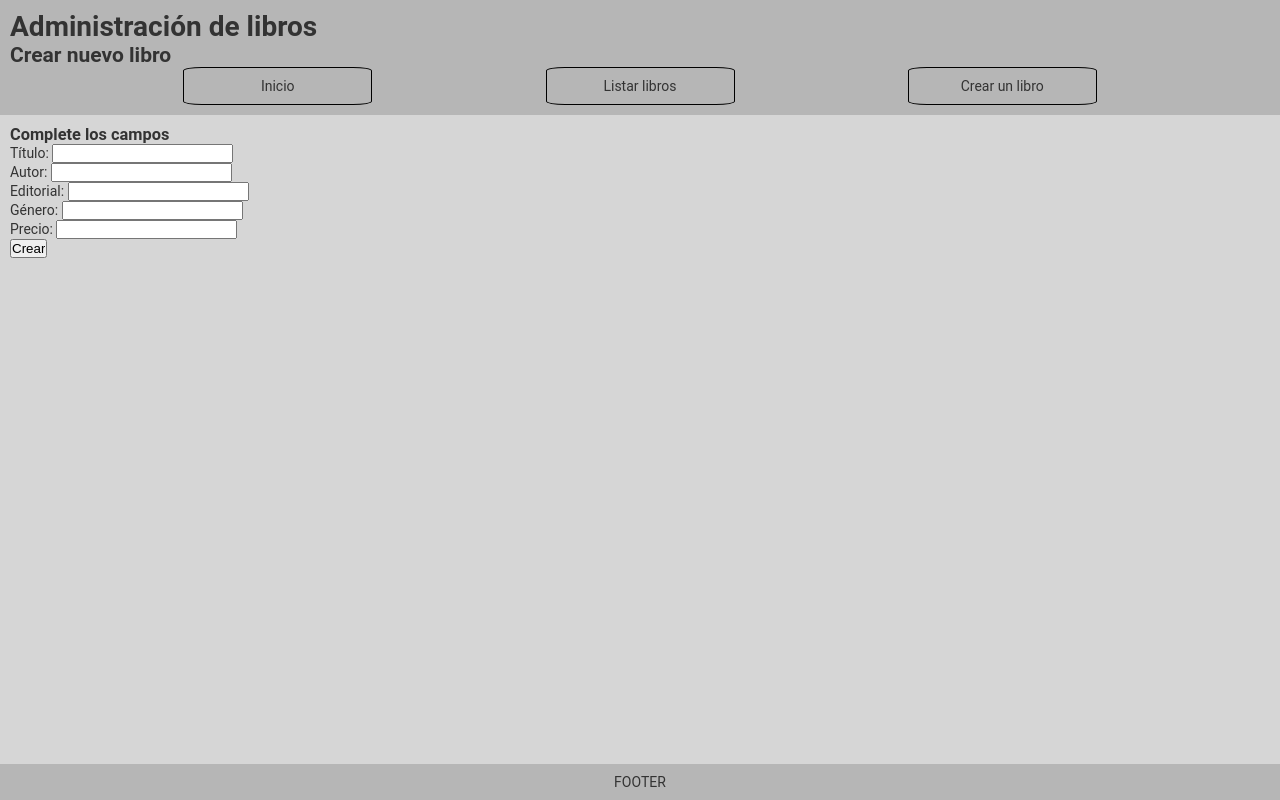
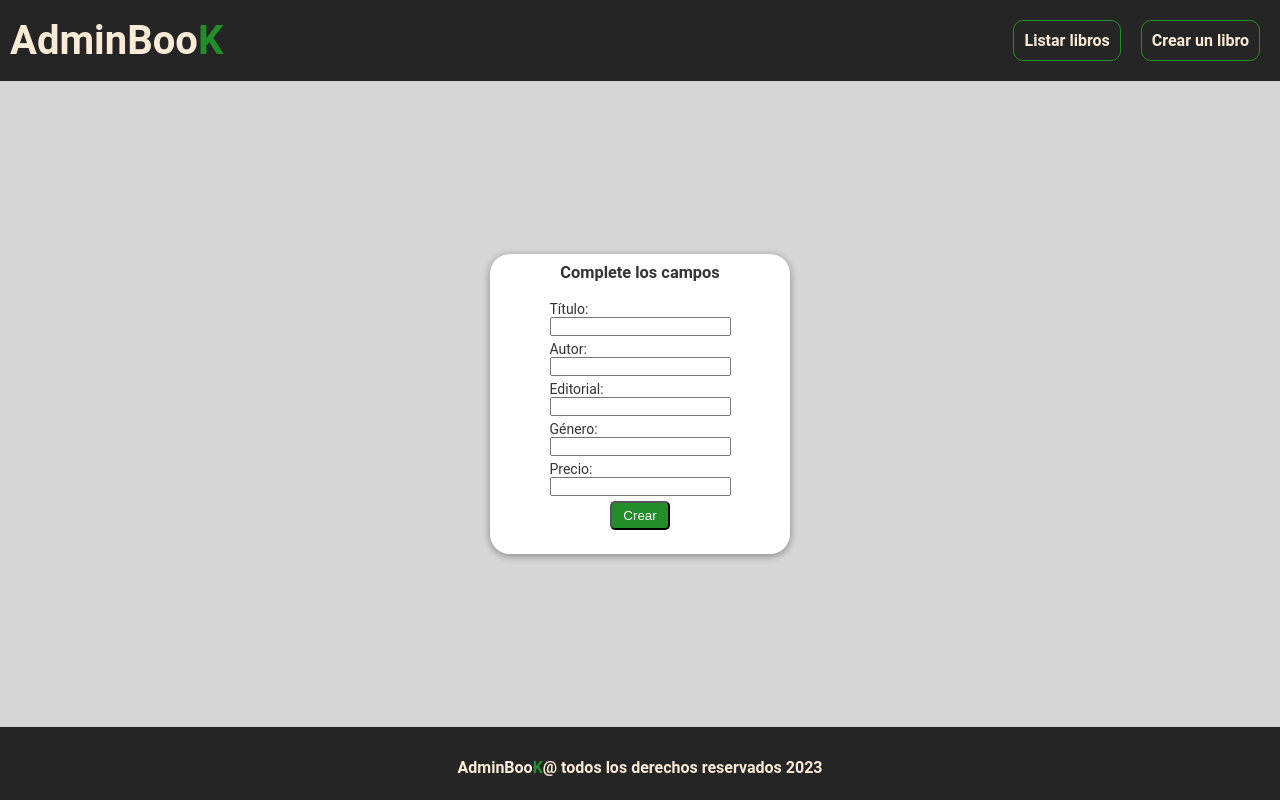
Before and after one commit to NahuelNGomez/TPIntegradorCaC, a Django app: page /libros/create in a window 1280 px wide. Run offline with Django 5.2, Linux system fonts and the light colour scheme.

Commit message:
creacion de stylos

```diff
--- a/app_integrador/static/app_integrador/css/base.css
+++ b/app_integrador/static/app_integrador/css/base.css
@@ -21,23 +21,28 @@ header, main, padding{
     padding: 10px;
 }
 
-header{
+header, footer{
     display: flex;
-    background-color: #b6b6b6;
-    flex-direction: column;
+    background-color: #262525;
+
 }
+
+nav{
+    display: flex;
+    justify-content: space-between;
+    align-items: center;
+    width: 100%;
+}
+
 nav ul {
     list-style: none;
-    margin: 0;
-    padding: 0;
     display: flex;
     justify-content: space-evenly;
     align-items: center;
 }
 nav ul li{
-    width: 15%;
     text-align: center;
-    height: 10%;
+    padding: 10px;
 }
 
 nav ul li a{
@@ -45,23 +50,41 @@ nav ul li a{
     display: flex;
     justify-content: center;
     align-items: center;
-    background-color: #b6b6b6;
     padding: 10px;
-    border: black 1px solid;
-    border-radius: 10%;
-    color:#333;
+    border: #228d29 1px solid;
+    border-radius: 10px;
+    color:antiquewhite;
     transition: all 0.4s ease-in-out;
+    font-size: 1rem;
+    font-weight: bold;
 }
 
 nav ul li a:hover{
-    background-color: #333;
-    color: #b6b6b6;
+    background-color:  #228d29;
+    border: white 1px solid;
+    transform: scale(1.1);
+}
+
+
+
+h1 a{
+    color: antiquewhite;
+    font-size: 2.5rem;
+    font-weight: bold;
+    text-decoration: none;
+}
+
+h1 span{
+    color: #228d29;
 }
 
 footer{
-    background-color: #b6b6b6;
+    padding: 20px;
     display: flex;
     justify-content: center;
     align-items: center;
-    padding: 10px;
 }
+
+footer h1 a{
+    font-size: 1rem;
+}
--- /dev/null
+++ b/app_integrador/static/app_integrador/css/libros_crear.css
@@ -0,0 +1,54 @@
+
+main{
+    display: flex;
+    justify-content: center;
+    align-items: center;
+}
+
+.container{
+    display: flex;
+    flex-direction: column;
+    justify-content: space-evenly;
+    align-items: center;
+    width: 300px;
+    height: 300px;
+    background-color: #ffff;
+    border-radius: 20px;
+    box-shadow: 0px 2px 7px 1px rgba(0, 0, 0, 0.3);
+}
+
+form{
+    display: flex;
+    flex-direction: column;
+    justify-content: space-between;
+    padding: 10px;
+}
+
+.container h3 {
+    text-align: center;
+}
+
+form input {
+    margin-bottom: 5px;
+}
+
+form input[type="submit"] {
+    background-color: #228d29;
+    color: white;
+    cursor: pointer;
+    width: 60px;
+    padding: 5px;
+    border-radius: 5px;
+    margin-left: auto;
+    margin-right: auto;
+
+}
+
+form input[type="submit"]:hover{
+    transform: scale(1.1);
+}
+
+form p{
+    display: flex;
+    flex-direction: column;
+}
--- a/app_integrador/templates/app_integrador/base.html
+++ b/app_integrador/templates/app_integrador/base.html
@@ -11,24 +11,27 @@
 </head>
 
 <body>
+
     <header>
-        <h1>Administración de libros</h1>
-        <h2>{% block section_title %} {% endblock %}</h2>
+
+        <!-- <h2>{% block section_title %} {% endblock %}</h2>-->
         <nav>
+            <h1> <a href="{% url 'index' %}">AdminBoo<span>K</span></a></h1>
             <ul>
-                <li><a href="{% url 'index' %}">Inicio</a></li>
                 <li><a href="{% url 'libros_listado' %}">Listar libros</a></li>
                 <li><a href="{% url 'libro_crear' %}">Crear un libro</a></li>
             </ul>
         </nav>
     </header>
+
     <main>
         {% block mainContent %}
         {% endblock %}
     </main>
-    <footer>
-        FOOTER
-    </footer>
+
+   <footer>
+    <h1> <a href="{% url 'index' %}">AdminBoo<span>K</span>@ todos los derechos reservados 2023</a></h1>
+   </footer>
 
 </body>
 
--- a/app_integrador/templates/app_integrador/index.html
+++ b/app_integrador/templates/app_integrador/index.html
@@ -1,7 +1,7 @@
 {% extends "app_integrador/base.html" %}
 {% load static %}
 {% block title %}App Integrador{% endblock %}
-{% block section_title %} index {% endblock %}
+{% block section_title %} indexjs {% endblock %}
 {% block extra_css %}
 <link rel="stylesheet" href="{% static 'app_integrador/css/index.css' %}">
 {% endblock %}
--- a/app_integrador/templates/app_integrador/libro_crear.html
+++ b/app_integrador/templates/app_integrador/libro_crear.html
@@ -2,12 +2,17 @@
 {% load static %}
 {% block title %}App Integrador{% endblock %}
 {% block section_title %} Crear nuevo libro {% endblock %}
-{% block extra_css %} {% endblock %}
+{% block extra_css %}
+<link rel="stylesheet" href="{% static 'app_integrador/css/libros_crear.css' %}">
+{% endblock %}
 {% block mainContent %}
+<div class="container">
     <h3>Complete los campos</h3>
     <form method="POST" action="{% url 'libro_crear' %}">
         {% csrf_token %}
         {{ form.as_p }}
         <input type="submit" value="Crear">
     </form>
+</div>
+
 {% endblock %}
```
Also changed, not shown: app_integrador/static/app_integrador/css/libros_listado.css (+61 -3 lines), app_integrador/templates/app_integrador/libros_listado.html (+4 -6 lines).
